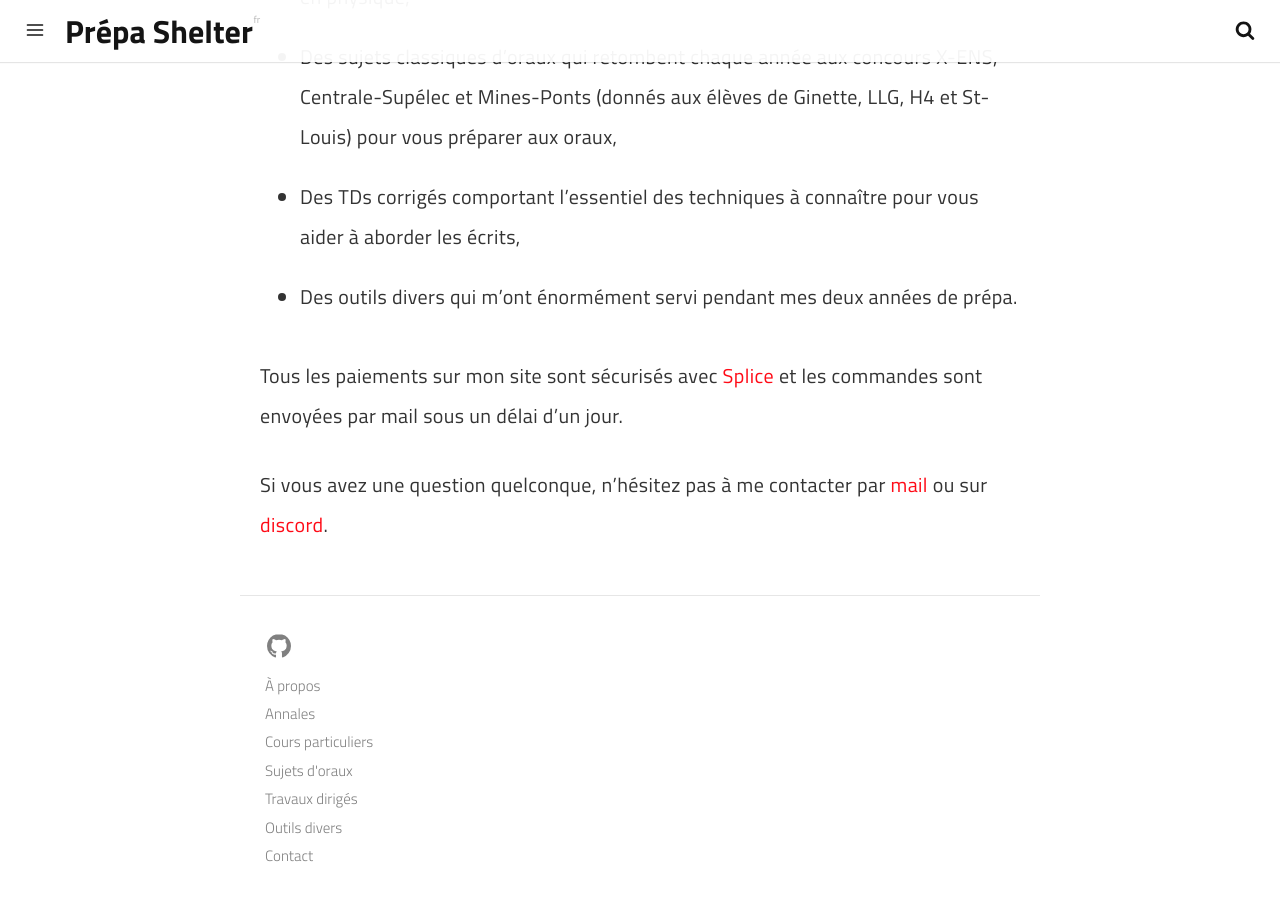
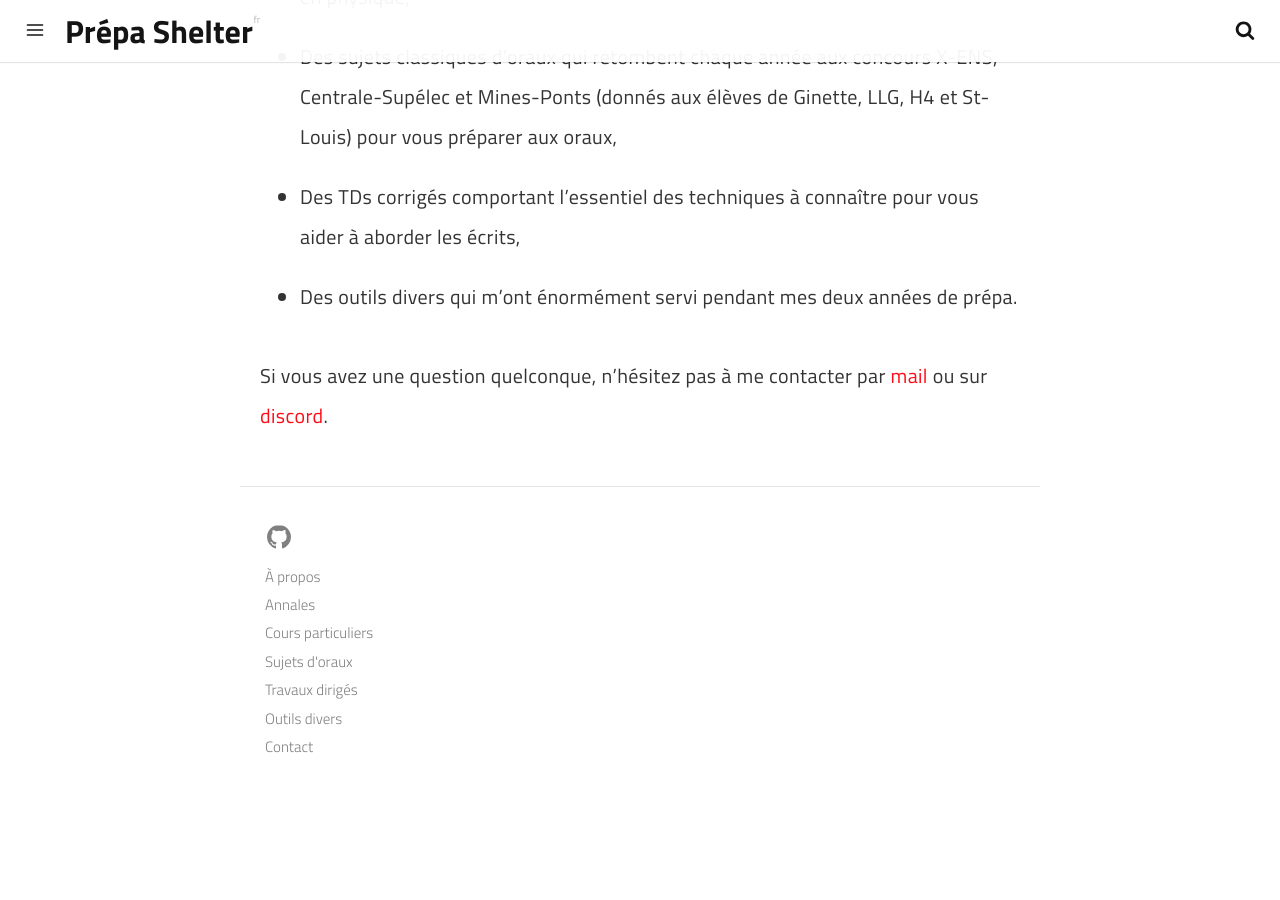
Before and after one commit to prepashelter/prepashelter.github.io, a Jekyll site: the page built from pages/about.md, in a window 1280 px wide and 900 px high, scrolled down 809 px. Built offline with Jekyll 4.4.1, drawn with Linux system fonts in a browser that asks for light colours; a script that is not in the unit is left out; after the commit the page ends 1600 px from its top, so only the background shows below that.

Commit message:
Remove payment notice

```diff
--- a/pages/about.md
+++ b/pages/about.md
@@ -21,6 +21,4 @@ Vous trouverez sur ce site :
 - Des TDs corrigés comportant l'essentiel des techniques à connaître pour vous aider à aborder les écrits,
 - Des outils divers qui m'ont énormément servi pendant mes deux années de prépa.
 
-Tous les paiements sur mon site sont sécurisés avec [Splice](https://www.stripe.com) et les commandes sont envoyées par mail sous un délai d'un jour.
-
 Si vous avez une question quelconque, n'hésitez pas à me contacter par [mail](https://www.prepashelter.com/contact/) ou sur [discord](https://discord.gg/TGQSrnCxK2).
```
